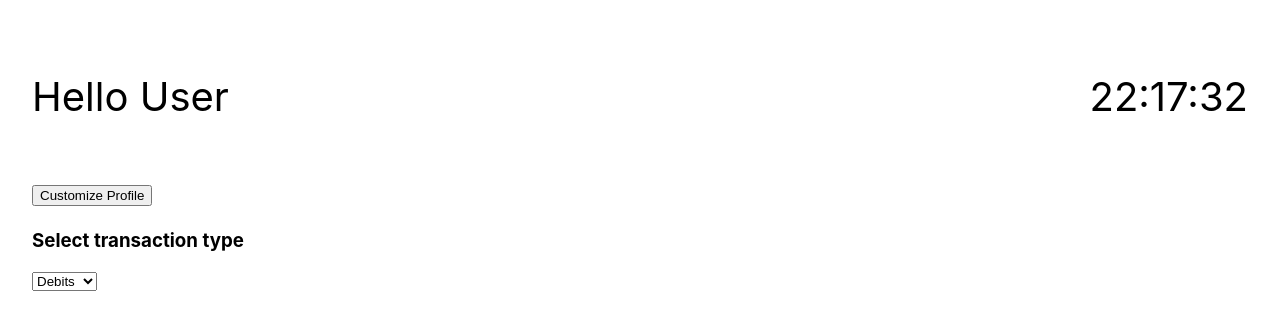
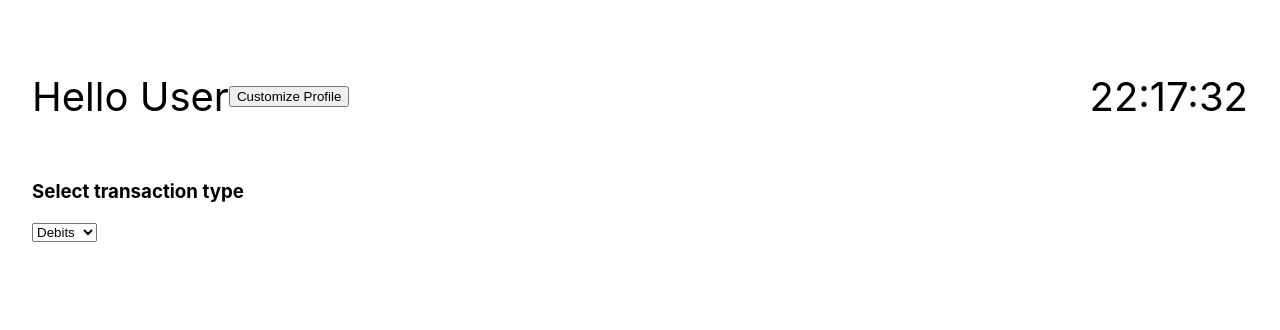
Before and after one commit to Twahiduddin/Bank-of-React-Part-1, a React (Create React App) app: page / in a window 1280 px wide. Shown: the top 330 px of the page. Built offline with nearby package versions, Linux system fonts and the light colour scheme.

Commit message:
rearrange customize profile

```diff
--- a/src/App.module.css
+++ b/src/App.module.css
@@ -7,3 +7,8 @@
     justify-content: space-between;
     font-size: 2.5rem;
 }
+
+.header div{
+    display: flex;
+    align-items: center;
+}
```
